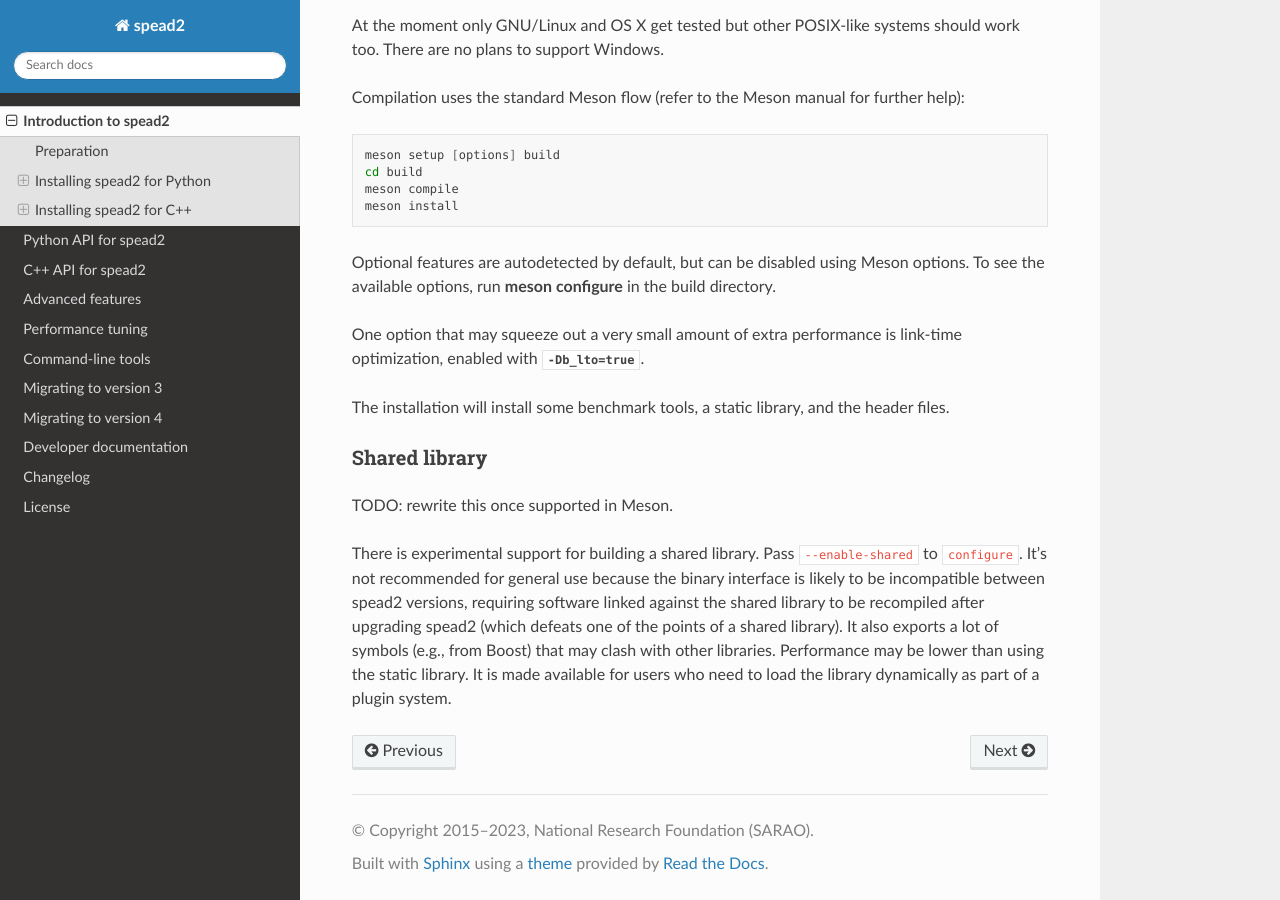
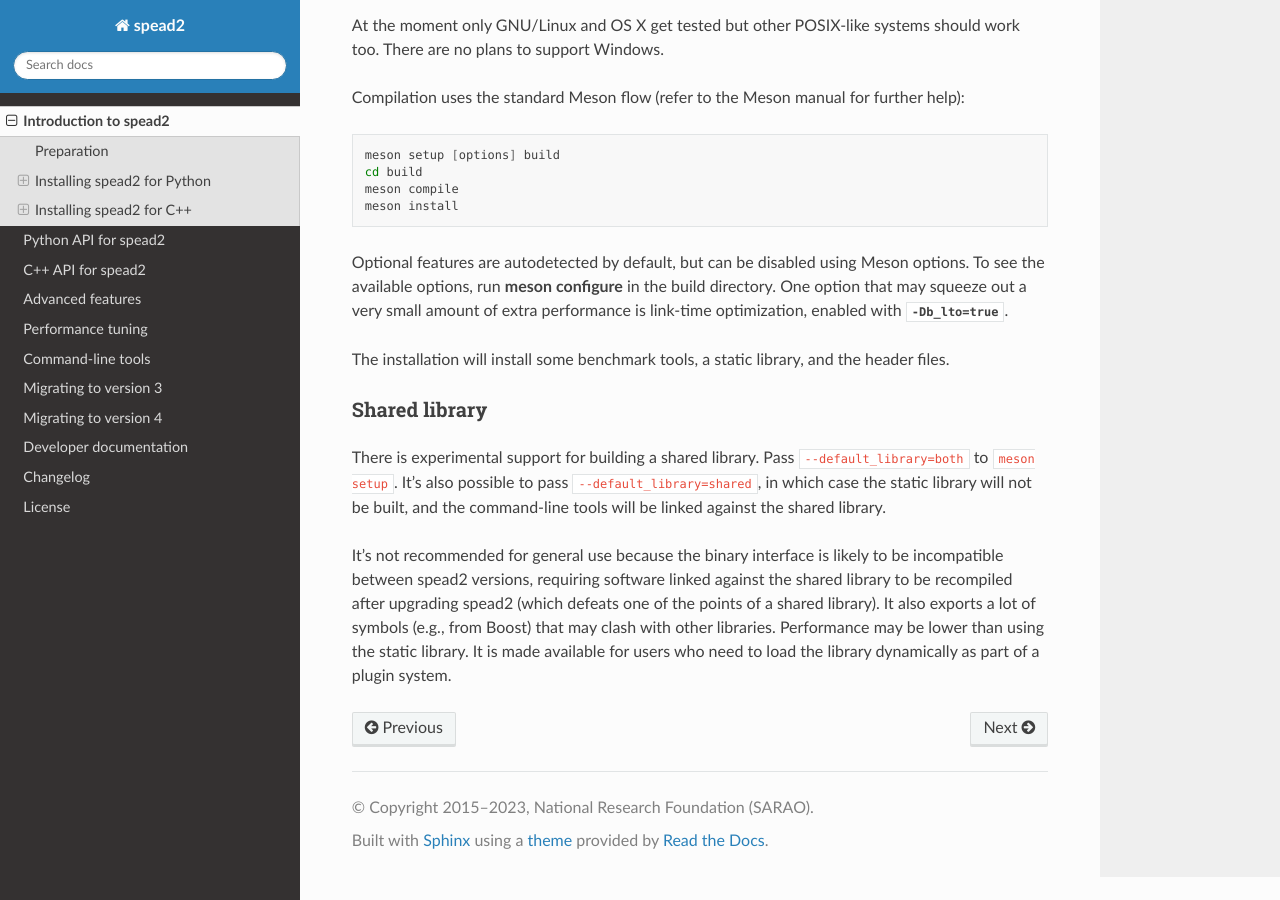
Before and after one commit to ska-sa/spead2, a Sphinx documentation site: the page built from doc/introduction.rst, in a window 1280 px wide and 900 px high, scrolled down 1910 px. Built offline with Sphinx 7.4.7 and the Read the Docs theme 2.0.0, drawn with Linux system fonts in a browser that asks for light colours; the version number could not be read and is left out.

Commit message:
Add back support for building a shared library

```diff
--- a/doc/introduction.rst
+++ b/doc/introduction.rst
@@ -105,7 +105,6 @@ help):
 Optional features are autodetected by default, but can be disabled using
 Meson options. To see the available options, run :command:`meson configure` in
 the build directory.
-
 One option that may squeeze out a very small amount of extra performance is
 link-time optimization, enabled with :option:`!-Db_lto=true`.
 
@@ -114,14 +113,15 @@ header files.
 
 Shared library
 ^^^^^^^^^^^^^^
-TODO: rewrite this once supported in Meson.
+There is experimental support for building a shared library. Pass
+``--default_library=both`` to ``meson setup``. It's also possible to pass
+``--default_library=shared``, in which case the static library will not be
+built, and the command-line tools will be linked against the shared library.
 
-There is experimental support for building a shared library. Pass
-``--enable-shared`` to ``configure``. It's not recommended for general use
-because the binary interface is likely to be incompatible between spead2
-versions, requiring software linked against the shared library to be
-recompiled after upgrading spead2 (which defeats one of the points of a shared
-library). It also exports a lot of symbols (e.g., from Boost) that may clash
-with other libraries. Performance may be lower than using the static library.
-It is made available for users who need to load the library dynamically as part
-of a plugin system.
+It's not recommended for general use because the binary interface is likely to
+be incompatible between spead2 versions, requiring software linked against the
+shared library to be recompiled after upgrading spead2 (which defeats one of
+the points of a shared library). It also exports a lot of symbols (e.g., from
+Boost) that may clash with other libraries. Performance may be lower than using
+the static library. It is made available for users who need to load the
+library dynamically as part of a plugin system.
--- a/doc/migrate-4.rst
+++ b/doc/migrate-4.rst
@@ -40,6 +40,7 @@ autotools                              meson
 ``--enable-coverage``                  ``b_coverage=true``
 ``--disable-optimized``                ``optimization=0`` or ``buildtype=debug``
 ``--enable-lto``                       ``b_lto=true``
+``--enable-shared``                    ``default_library=both``
 ``--without-program-options``          ``tools=disabled``
 ``--without-ibv``                      ``ibv=disabled``
 ``--without-mlx5dv``                   ``mlx5dv=disabled``
```
Also changed, not shown: 3 other files.
